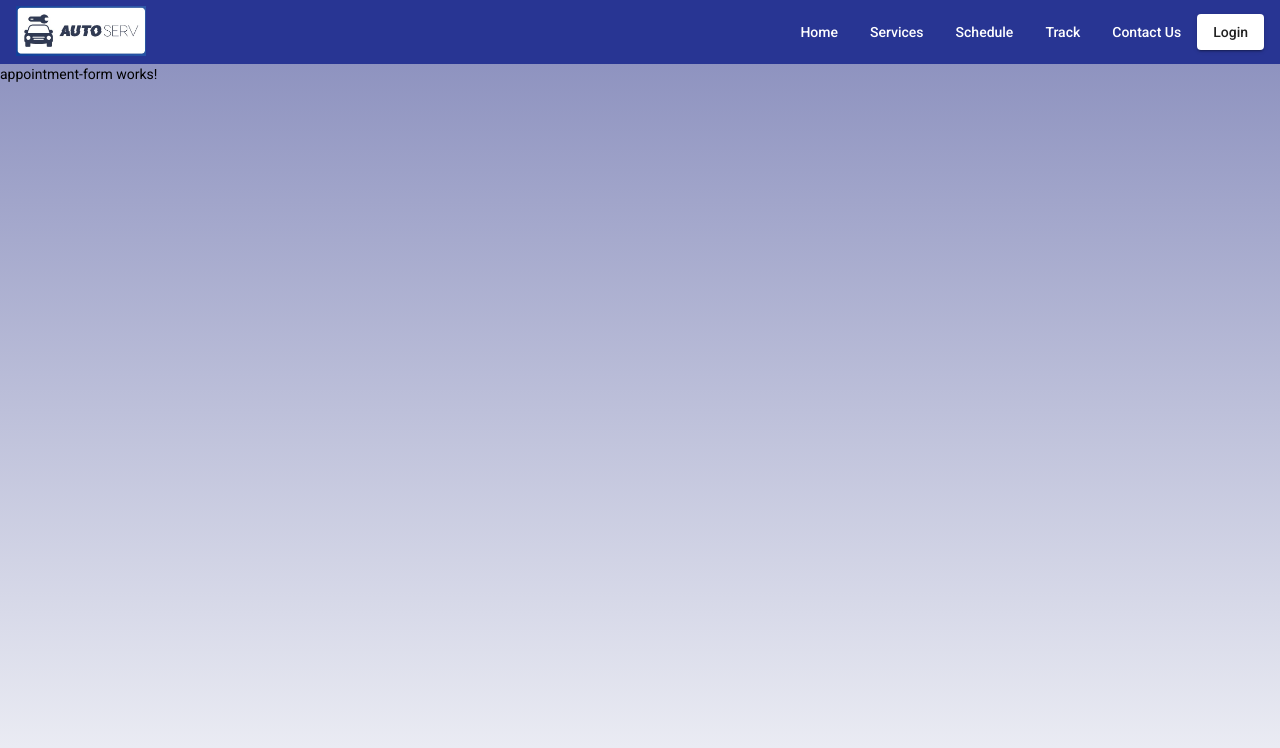
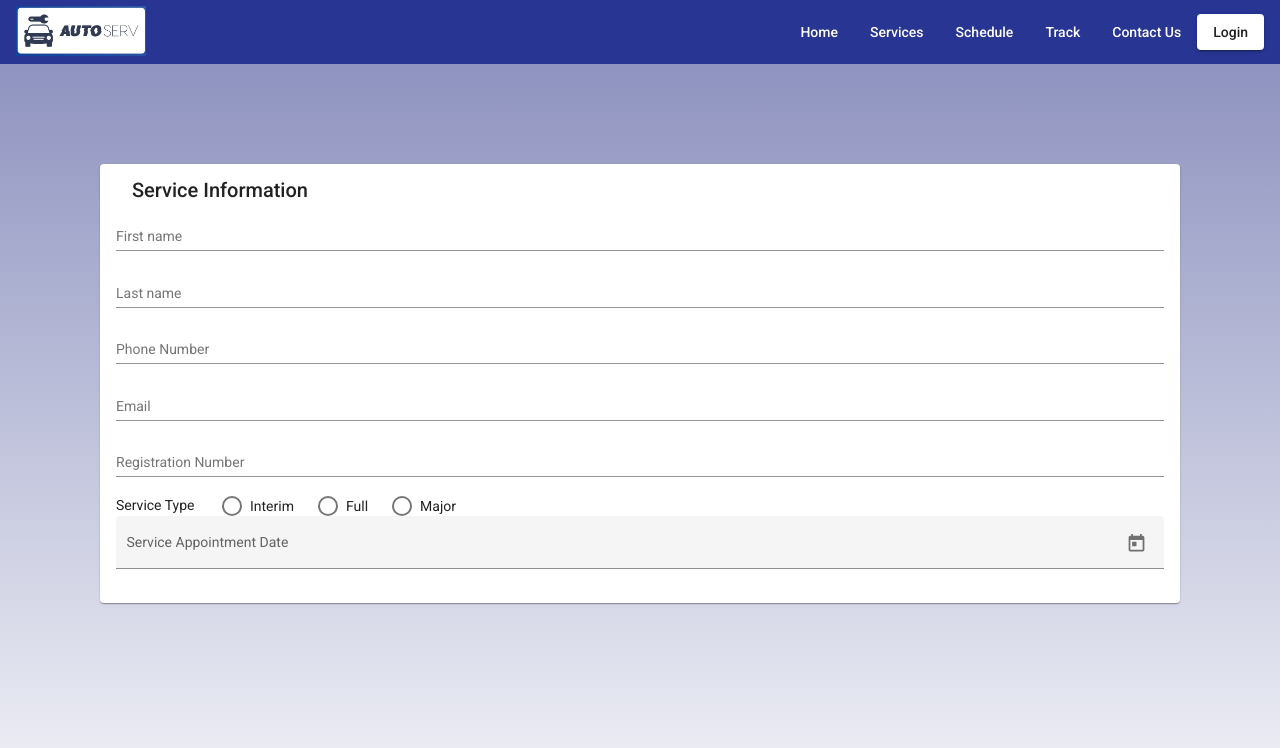
Before and after one commit to bawejahritik/AutoServ, an Angular app in the folder front-end/: page /AppointmentForm in a window 1280 px wide. Shown: the top 748 px of the page. Built offline with nearby package versions, Linux system fonts and the light colour scheme.

Commit message:
Updated appointment-form component
Added service information form to component close #10

```diff
--- a/front-end/src/app/appointment-form/appointment-form.component.css
+++ b/front-end/src/app/appointment-form/appointment-form.component.css
@@ -0,0 +1,11 @@
+.full-width {
+    width: 100%;
+}
+
+.margin-left mat-radio-button {
+    margin-left: 1.5rem;
+}
+
+.form-container {
+    margin: 100px;
+}
--- a/front-end/src/app/appointment-form/appointment-form.component.html
+++ b/front-end/src/app/appointment-form/appointment-form.component.html
@@ -1 +1,52 @@
-<p>appointment-form works!</p>
+<form [formGroup]="serviceForm" class="form-container">
+    <mat-card>
+        <mat-card-header>
+            <mat-card-title>Service Information</mat-card-title>
+        </mat-card-header>
+        <mat-card-content>
+        <div class="row">
+            <div class="col-md-6">
+                <mat-form-field class="full-width">
+                    <input formControlName="firstName" matInput placeholder="First name">
+                </mat-form-field>
+            </div>
+            <div class="col-md-6">
+                <mat-form-field class="full-width">
+                    <input  formControlName="lastName" matInput placeholder="Last name">
+                </mat-form-field>
+            </div>
+            <div class="col-md-6">
+                <mat-form-field class="full-width">
+                    <input  formControlName="phoneNumber" matInput placeholder="Phone Number">
+                </mat-form-field>
+            </div>
+            <div class="col-md-6">
+                <mat-form-field class="full-width">
+                    <input  formControlName="email" matInput placeholder="Email">
+                </mat-form-field>
+            </div>
+            <div class="col-md-6">
+                <mat-form-field class="full-width">
+                    <input  formControlName="registrationNumber" matInput placeholder="Registration Number">
+                </mat-form-field>
+            </div>
+            <div class="col-md-12">
+                <label>Service Type </label>
+                <mat-radio-group  formControlName="serviceType" class="margin-left">
+                    <mat-radio-button value="interim"> Interim </mat-radio-button>
+                    <mat-radio-button value="full"> Full</mat-radio-button>
+                    <mat-radio-button value="major"> Major </mat-radio-button>
+                </mat-radio-group>
+            </div>
+            <div class="col-md-6">
+                <mat-form-field class="full-width" appearance="fill">
+                    <mat-label>Service Appointment Date</mat-label>
+                    <input  formControlName="appointmentDate" matInput [matDatepicker]="picker">
+                    <mat-datepicker-toggle matSuffix [for]="picker"></mat-datepicker-toggle>
+                    <mat-datepicker #picker></mat-datepicker>
+                </mat-form-field>
+            </div>
+        </div>
+      </mat-card-content>
+    </mat-card>
+</form>
--- a/front-end/src/app/appointment-form/appointment-form.component.ts
+++ b/front-end/src/app/appointment-form/appointment-form.component.ts
@@ -1,4 +1,5 @@
 import { Component, OnInit } from '@angular/core';
+import { FormBuilder } from '@angular/forms';
 
 @Component({
   selector: 'app-appointment-form',
@@ -7,7 +8,17 @@ import { Component, OnInit } from '@angular/core';
 })
 export class AppointmentFormComponent implements OnInit {
 
-  constructor() { }
+  constructor(private formBuilder: FormBuilder) {}
+
+  serviceForm = this.formBuilder.group({
+    firstName:[''],
+    lastName:[''],
+    phoneNumber:[''],
+    email:[''],
+    registrationNumber:[''],
+    serviceType:[''],
+    appointmentDate:[''],
+  })
 
   ngOnInit(): void {
   }
```
Also changed, not shown: front-end/src/app/app.module.ts (+14 -7 lines).
